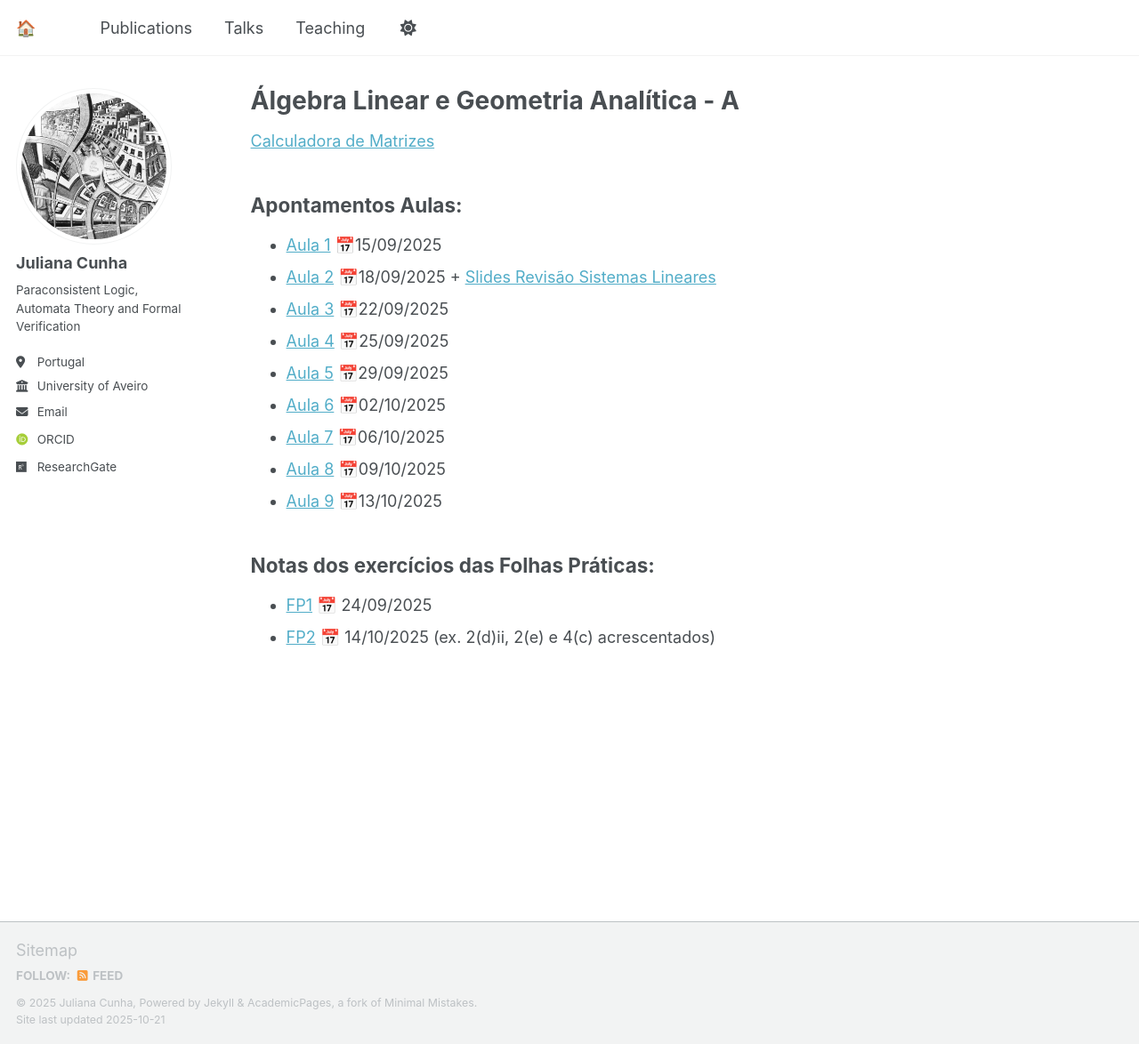
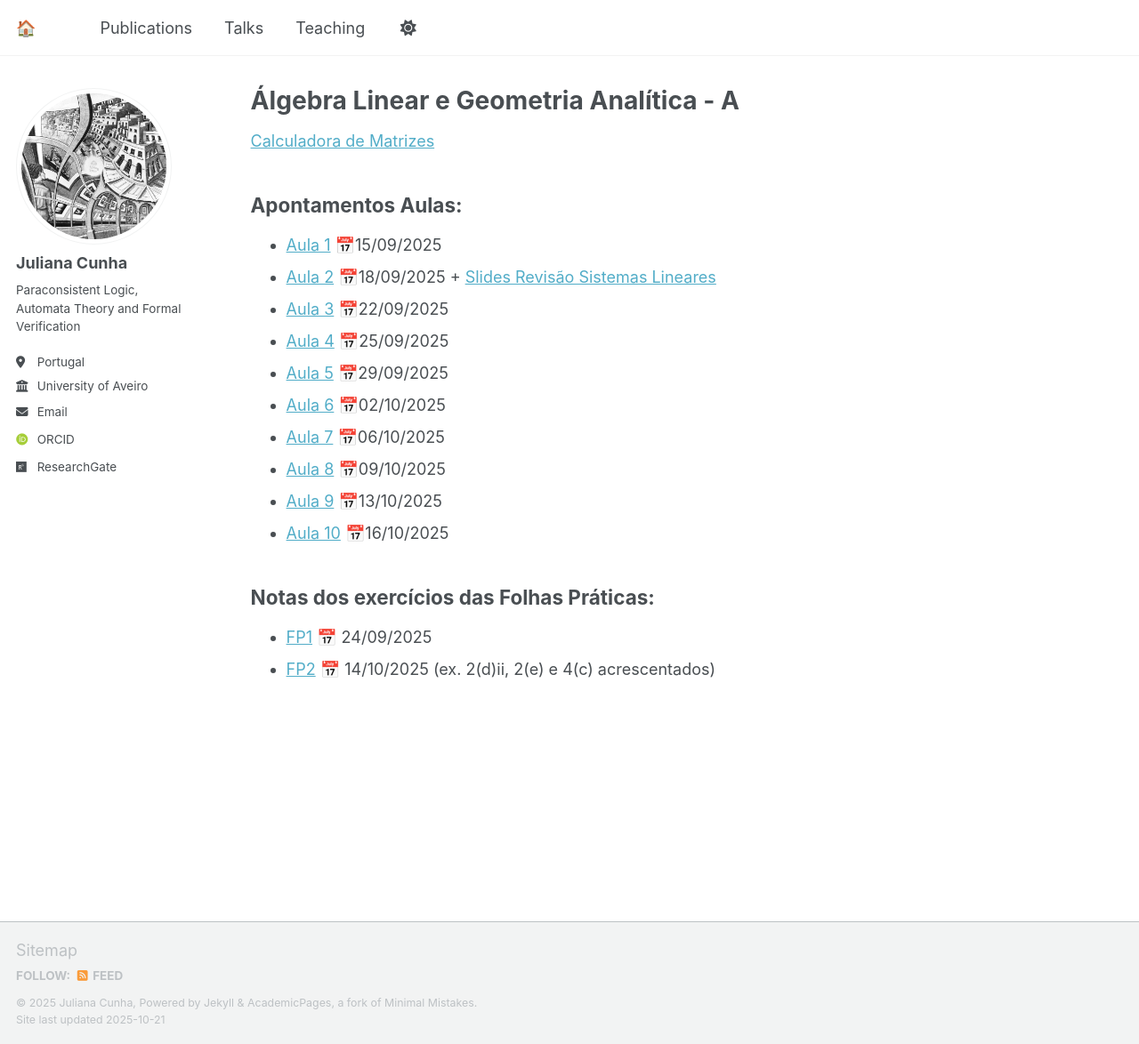
Before and after one commit to juliana-cunha/juliana-cunha.github.io, a Jekyll site: the page built from _pages/teaching.md, in a window 1280 px wide and 1174 px high. Shown: the whole window at 89% size. Built offline with Jekyll 4.4.1, drawn with Linux system fonts in a browser that asks for light colours; some web fonts are replaced; a script that is not in the unit is left out.

Commit message:
Update teaching.md

```diff
--- a/_pages/teaching.md
+++ b/_pages/teaching.md
@@ -19,6 +19,7 @@ Apontamentos Aulas:
 - [Aula 7](https://juliana-cunha.github.io/files/Aula%207.pdf) 📅06/10/2025
 - [Aula 8](https://juliana-cunha.github.io/files/Aula%208.pdf) 📅09/10/2025
 - [Aula 9](https://juliana-cunha.github.io/files/Aula%209.pdf) 📅13/10/2025
+- [Aula 10](https://juliana-cunha.github.io/files/Aula%210.pdf) 📅16/10/2025
 
 Notas dos exercícios das Folhas Práticas:
 ------
```
